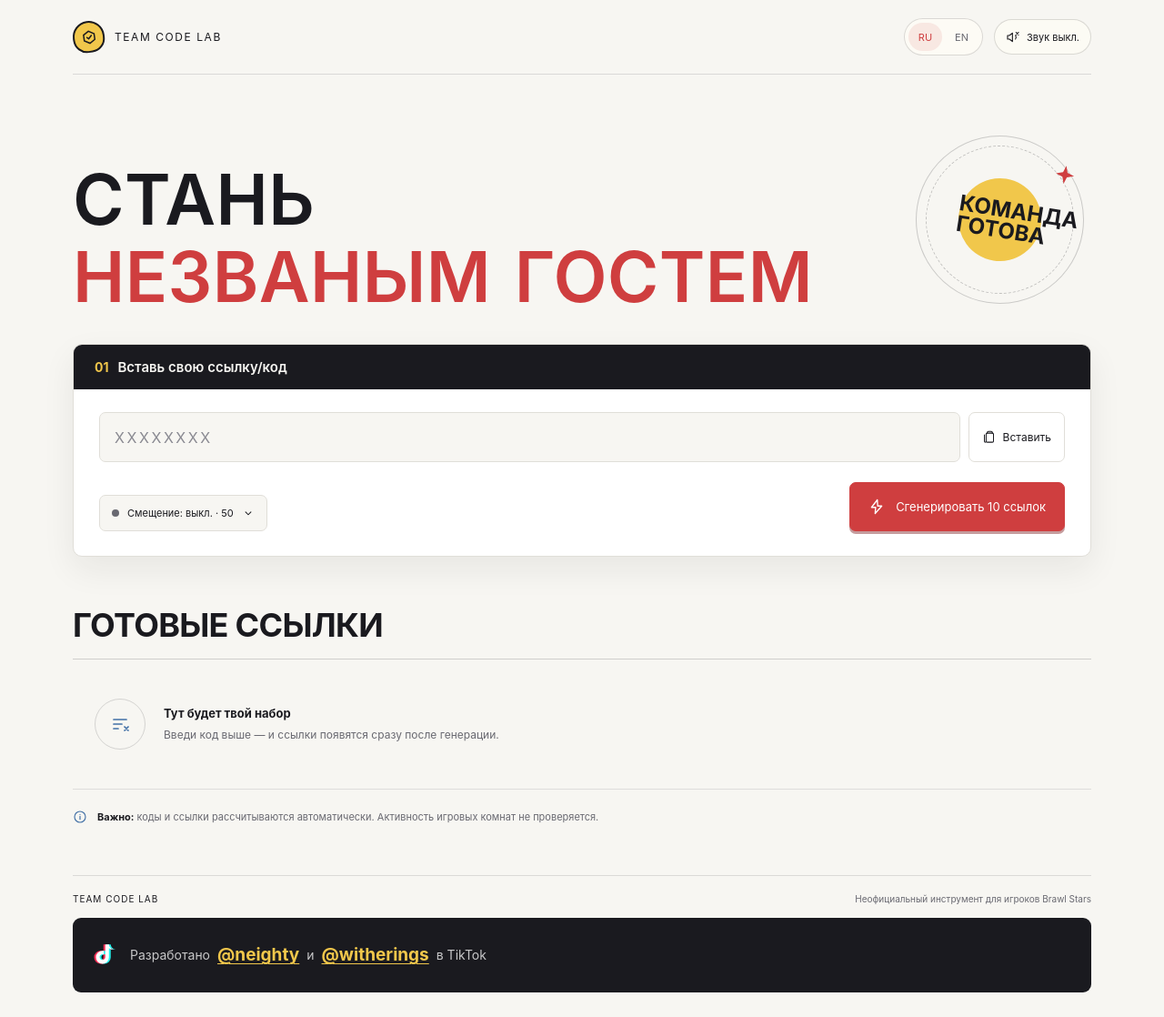
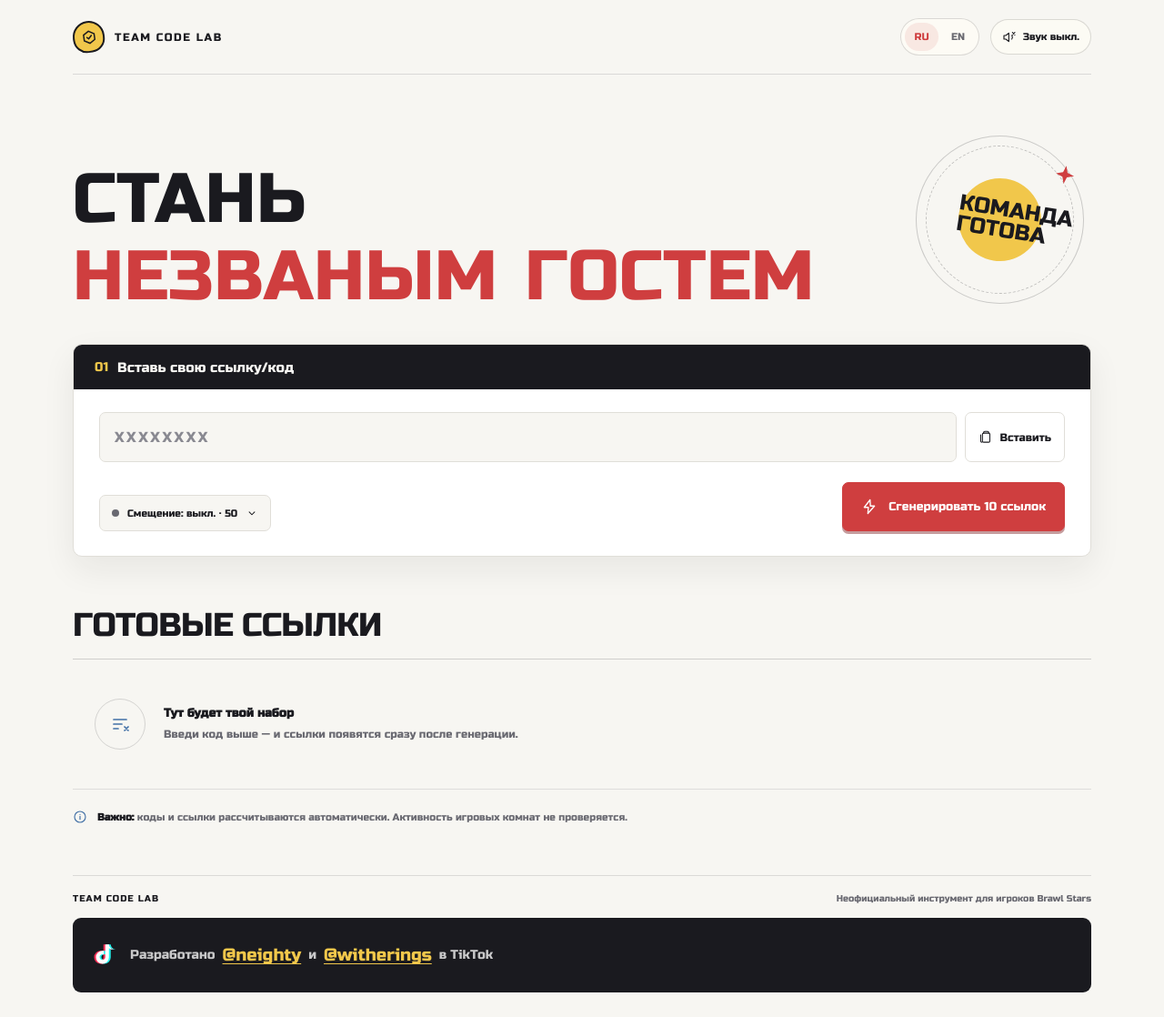
Before and after one commit to witherings/botrooms, a Flask app: page / in a window 1280 px wide. Shown: the whole page at 91% size. Run offline with Flask 3, Linux system fonts and the light colour scheme.

Commit message:
Add custom Russo One font and update styles
Replit-Commit-Author: Agent

```diff
--- a/site/static/style.css
+++ b/site/static/style.css
@@ -1,3 +1,11 @@
+@font-face {
+  font-family: "Russo One";
+  src: url("./fonts/RussoOne-Regular.ttf") format("truetype");
+  font-style: normal;
+  font-weight: 400;
+  font-display: swap;
+}
+
 :root {
   color-scheme: light;
   --ink: 26 26 31;
@@ -8,7 +16,7 @@
   --orange: 207 62 63;
   --lime: 241 199 75;
   --teal: 66 112 166;
-  --body: Inter, ui-sans-serif, system-ui, -apple-system, BlinkMacSystemFont, "Segoe UI", sans-serif;
+  --body: "Russo One", sans-serif;
 }
 
 * { box-sizing: border-box; }
@@ -80,7 +88,7 @@ button:focus-visible, input:focus-visible, a:focus-visible {
 h1 {
   display: flex; flex-direction: column; align-items: flex-start; gap: .12em;
   max-width: 850px; margin: 0; font-family: var(--body); font-size: clamp(62px, 8vw, 100px);
-  font-weight: 600; line-height: .98; letter-spacing: .005em; word-spacing: .08em; text-transform: uppercase;
+  font-weight: 400; line-height: .98; letter-spacing: .005em; word-spacing: .08em; text-transform: uppercase;
 }
 h1 br { display: none; }
 h1 span { display: block; }
@@ -97,7 +105,7 @@ h1 .accent { color: rgb(var(--orange)); }
 .orbit-stamp::before, .orbit-stamp::after { position: absolute; content: ""; border-radius: 50%; }
 .orbit-stamp::before { inset: 10px; border: 1px dashed rgba(26, 26, 31, .24); }
 .orbit-stamp::after { width: 91px; height: 91px; background: rgb(var(--lime)); }
-.stamp-copy { z-index: 1; max-width: 93px; font-family: var(--body); font-size: 24px; font-weight: 700; line-height: .95; text-align: center; text-transform: uppercase; }
+.stamp-copy { z-index: 1; max-width: 93px; font-family: var(--body); font-size: 24px; font-weight: 400; line-height: .95; text-align: center; text-transform: uppercase; }
 .stamp-star { position: absolute; z-index: 2; top: 20px; right: 17px; width: 23px; height: 23px; color: rgb(var(--orange)); }
 
 .generator {
@@ -108,8 +116,8 @@ h1 .accent { color: rgb(var(--orange)); }
   display: flex; align-items: center; justify-content: space-between; min-height: 49px;
   padding: 0 23px; color: rgb(var(--paper)); background: rgb(var(--ink));
 }
-.generator-bar-title { display: inline-flex; align-items: center; gap: 10px; font-size: 15px; font-weight: 600; letter-spacing: 0; text-transform: none; }
-.bar-index { color: rgb(var(--lime)); font-family: var(--body); font-size: 14px; font-weight: 700; }
+.generator-bar-title { display: inline-flex; align-items: center; gap: 10px; font-size: 15px; font-weight: 400; letter-spacing: 0; text-transform: none; }
+.bar-index { color: rgb(var(--lime)); font-family: var(--body); font-size: 14px; font-weight: 400; }
 .bar-note { color: rgba(248, 245, 231, .65); font-size: 10px; letter-spacing: .08em; text-transform: uppercase; }
 .form-content { padding: 25px 28px 27px; }
 .input-label, .field-label { display: block; margin: 0 0 10px; font-size: 12px; font-weight: 400; }
@@ -201,7 +209,7 @@ h1 .accent { color: rgb(var(--orange)); }
 .results-section { padding: 57px 0 0; }
 .results-head { display: flex; align-items: end; justify-content: space-between; gap: 20px; padding-bottom: 17px; border-bottom: 1px solid rgba(19, 38, 42, .25); }
 .results-kicker { margin: 0 0 5px; color: rgb(var(--teal)); font-size: 10px; font-weight: 400; letter-spacing: .16em; text-transform: uppercase; }
-.results-title { margin: 0; font-family: var(--body); font-size: 36px; line-height: 1.05; font-weight: 700; text-transform: uppercase; letter-spacing: -.02em; }
+.results-title { margin: 0; font-family: var(--body); font-size: 36px; line-height: 1.05; font-weight: 400; text-transform: uppercase; letter-spacing: -.02em; }
 .results-meta { color: rgb(var(--muted)); font-size: 11px; }
 .result-list { display: grid; grid-template-columns: 1fr 1fr; column-gap: 28px; }
 .skeleton-row {
@@ -221,9 +229,9 @@ h1 .accent { color: rgb(var(--orange)); }
   display: grid; grid-template-columns: 29px minmax(0, 1fr) auto; align-items: center; gap: 13px;
   min-height: 72px; border-bottom: 1px solid rgba(19, 38, 42, .13); animation: appear .2s ease both;
 }
-.result-number { color: #899589; font-family: var(--body); font-size: 14px; font-weight: 600; }
+.result-number { color: #899589; font-family: var(--body); font-size: 14px; font-weight: 400; }
 .result-codes { min-width: 0; }
-.team-code { display: block; font-family: var(--body); font-size: 20px; font-weight: 600; letter-spacing: .045em; line-height: 1.15; }
+.team-code { display: block; font-family: var(--body); font-size: 20px; font-weight: 400; letter-spacing: .045em; line-height: 1.15; }
 .hash-code { display: block; margin-top: 4px; color: rgb(var(--muted)); font-family: var(--body); font-size: 10px; letter-spacing: .06em; }
 .result-actions { display: flex; align-items: center; gap: 6px; }
 .icon-action, .open-action {
@@ -257,7 +265,7 @@ h1 .accent { color: rgb(var(--orange)); }
 }
 .footer-mark { color: rgb(var(--ink)); font-weight: 400; letter-spacing: .1em; text-transform: uppercase; }
 .footer-credit { display: inline-flex; flex-wrap: wrap; align-items: center; gap: 4px; }
-.footer-credit a { color: rgb(var(--teal)); font-weight: 700; text-decoration-thickness: 1px; text-underline-offset: 2px; }
+.footer-credit a { color: rgb(var(--teal)); font-weight: 400; text-decoration-thickness: 1px; text-underline-offset: 2px; }
 .footer-credit a:hover { color: rgb(var(--ink)); }
 
 @media (min-width: 900px) {
@@ -383,7 +391,7 @@ h1 .accent { color: rgb(var(--orange)); }
 .footer-credit a {
   color: rgb(var(--lime));
   font-size: 19px;
-  font-weight: 700;
+  font-weight: 400;
   text-decoration-thickness: 1px;
   text-underline-offset: 3px;
 }
```
Also changed, not shown: attached_assets/RussoOne-Regular_1791372035695.ttf (added), site/static/fonts/RussoOne-Regular.ttf (added), 1 other file.
